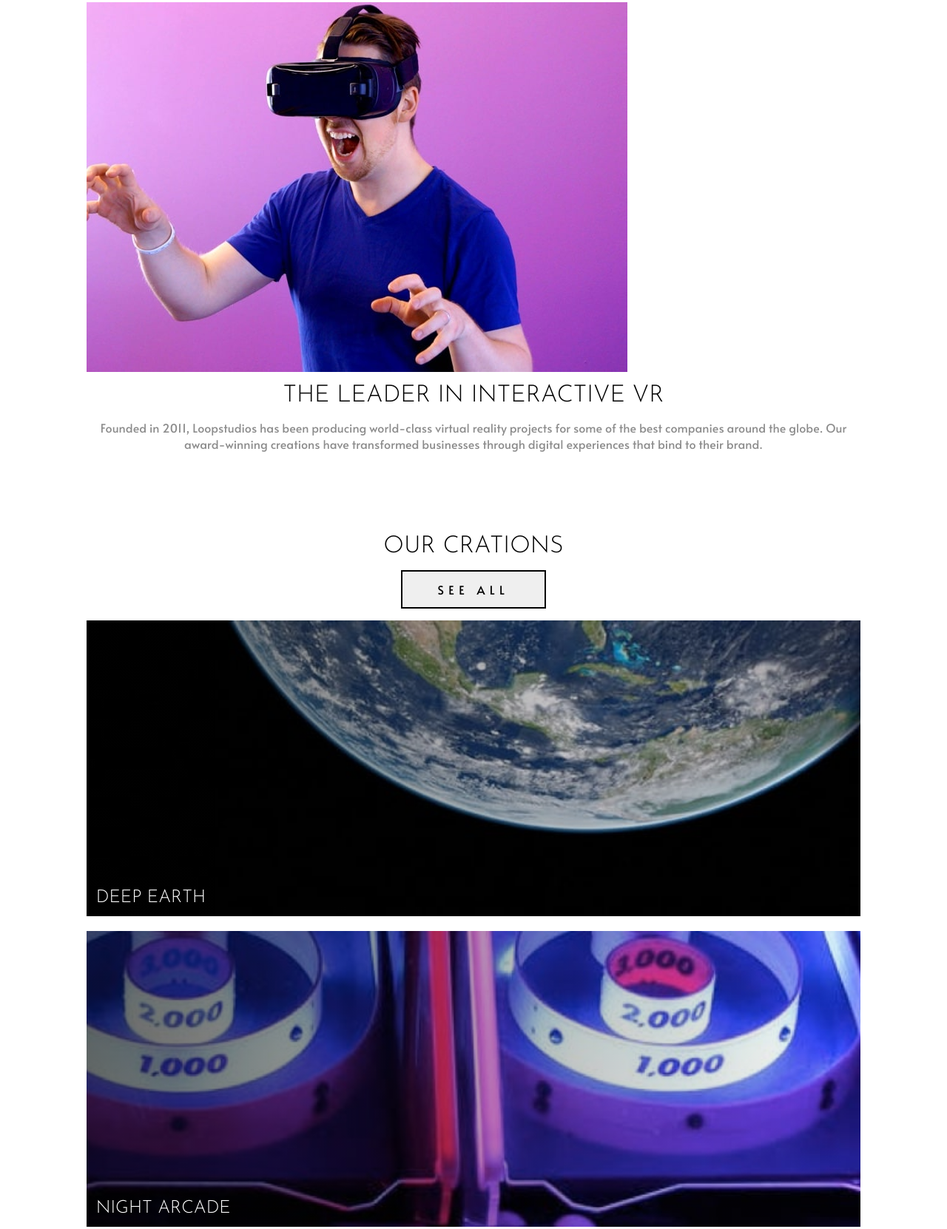
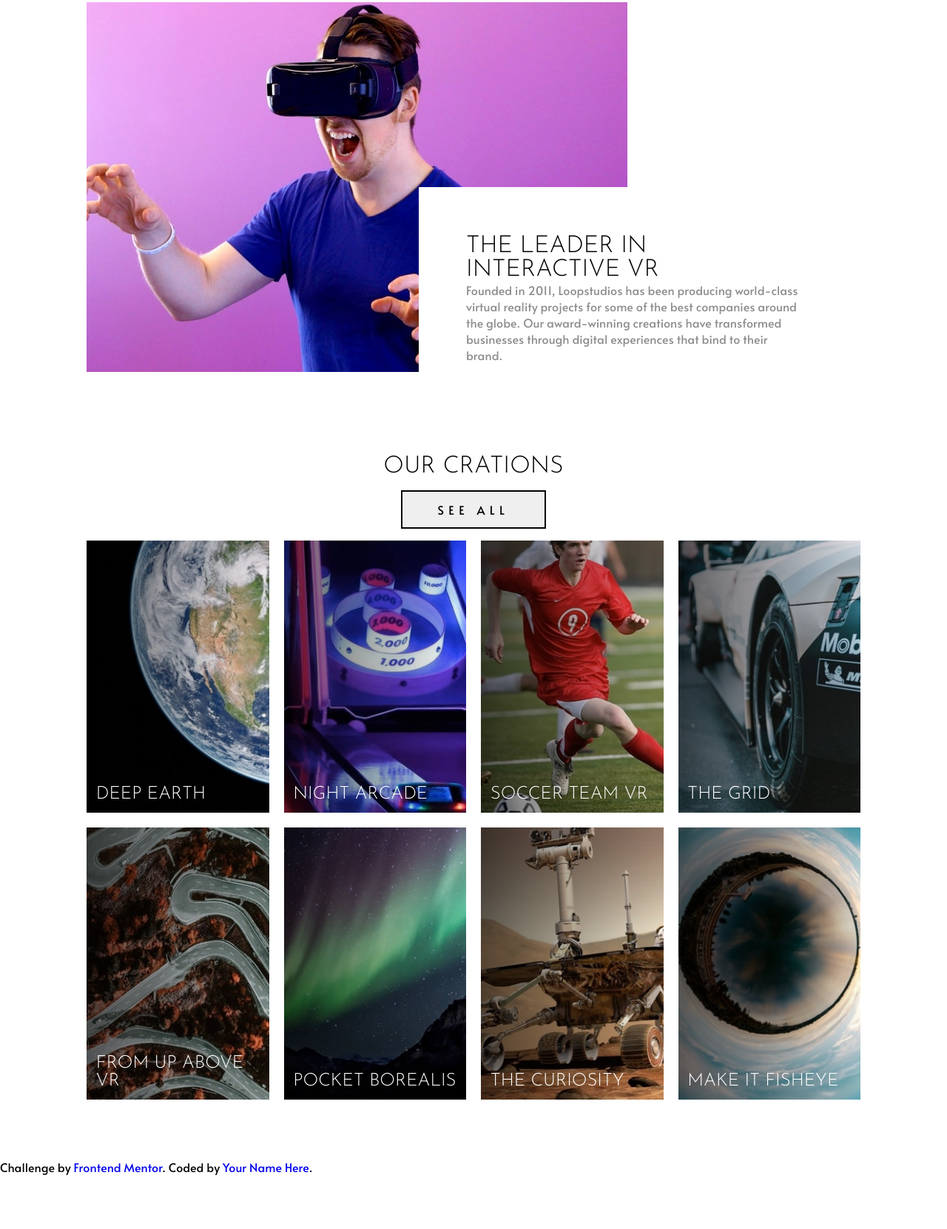
Before and after one commit to kuchingneko28/loopstudio-landingpage, a plain HTML site: page index.html in a window 1280 px wide. Shown: the part 877-2539 px from the top of the page at 74% size. After the commit the page ends 2466 px from the top, so only its background shows below. Drawn offline with Linux system fonts and the light colour scheme.

Commit message:
update css

```diff
--- a/css/_media-query.css
+++ b/css/_media-query.css
@@ -1,15 +1,32 @@
-@media (min-width: 50em) {
+@media (min-width: 55em) {
   .grid {
-    /* grid-template-columns: repeat(4, minmax(12.5rem, 1fr)); */
+    grid-template-columns: repeat(4, minMax(12.5rem, 1fr));
   }
   .grid-items {
-    height: 25rem;
+    height: 23rem;
   }
   .nav-list {
     display: flex;
   }
   .hero-heading {
     max-width: 40rem;
+  }
+  .interactive {
+    position: relative;
+  }
+  .interactive-info {
+    text-align: left;
+    background: white;
+    width: 36.625rem;
+    right: 10%;
+    top: 50%;
+    z-index: 2;
+    padding: 4rem;
+    position: absolute;
+    left: revert;
+  }
+  .interactive-info > h2 {
+    padding: unset;
   }
   .hero {
     background: url("../images/desktop/image-hero.jpg");
@@ -20,4 +37,28 @@
   .burger {
     display: none;
   }
+  .item-1 {
+    background-image: linear-gradient(to left, transparent, rgba(0, 0, 0, 0.6)), url(../images/desktop/image-deep-earth.jpg);
+  }
+  .item-2 {
+    background-image: linear-gradient(to left, transparent, rgba(0, 0, 0, 0.6)), url(../images/desktop/image-night-arcade.jpg);
+  }
+  .item-3 {
+    background-image: linear-gradient(to left, transparent, rgba(0, 0, 0, 0.6)), url(../images/desktop/image-soccer-team.jpg);
+  }
+  .item-4 {
+    background-image: linear-gradient(to left, transparent, rgba(0, 0, 0, 0.6)), url(../images/desktop/image-grid.jpg);
+  }
+  .item-5 {
+    background-image: linear-gradient(to left, transparent, rgba(0, 0, 0, 0.6)), url(../images/desktop/image-from-above.jpg);
+  }
+  .item-6 {
+    background-image: linear-gradient(to left, transparent, rgba(0, 0, 0, 0.6)), url(../images/desktop/image-pocket-borealis.jpg);
+  }
+  .item-7 {
+    background-image: linear-gradient(to left, transparent, rgba(0, 0, 0, 0.6)), url(../images/desktop/image-curiosity.jpg);
+  }
+  .item-8 {
+    background-image: linear-gradient(to left, transparent, rgba(0, 0, 0, 0.6)), url(../images/desktop/image-fisheye.jpg);
+  }
 }
--- a/css/_our-creations.css
+++ b/css/_our-creations.css
@@ -63,4 +63,5 @@
   background-position: center;
   background-size: cover;
   color: var(--White);
+  height: 9.5rem;
 }
```
